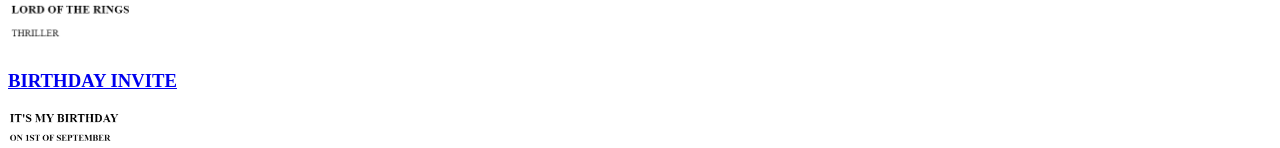
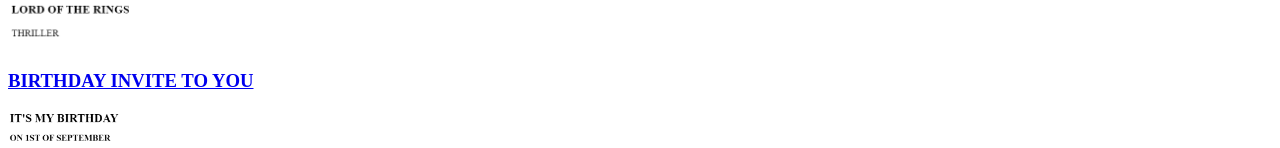
Before and after one commit to gadhwali-chora/myportfolio, a plain HTML site: page index.html in a window 1280 px wide. Shown: the part 349-497 px from the top of the page. Drawn offline with Linux system fonts and the light colour scheme.

Commit message:
Update index.html

```diff
--- a/index.html
+++ b/index.html
@@ -10,7 +10,7 @@
     <hr/>
     <h3><a href="./public/movie-ranking.html">MOVIE RANKING PROJECT</a></h3>
     <img src="./assets/images/movie.png" height="225" alt="screenshot of my movie project">
-    <h3><a href="./public/birthday-invite.html">BIRTHDAY INVITE</a></h3>
+    <h3><a href="./public/birthday-invite.html">BIRTHDAY INVITE TO YOU</a></h3>
     <img src="./assets/images/invite.png" height="225" alt="screenshot of my birthday invite">
     <hr/>
     <a href="/public/about.html">ABOUT ME</a>
```
